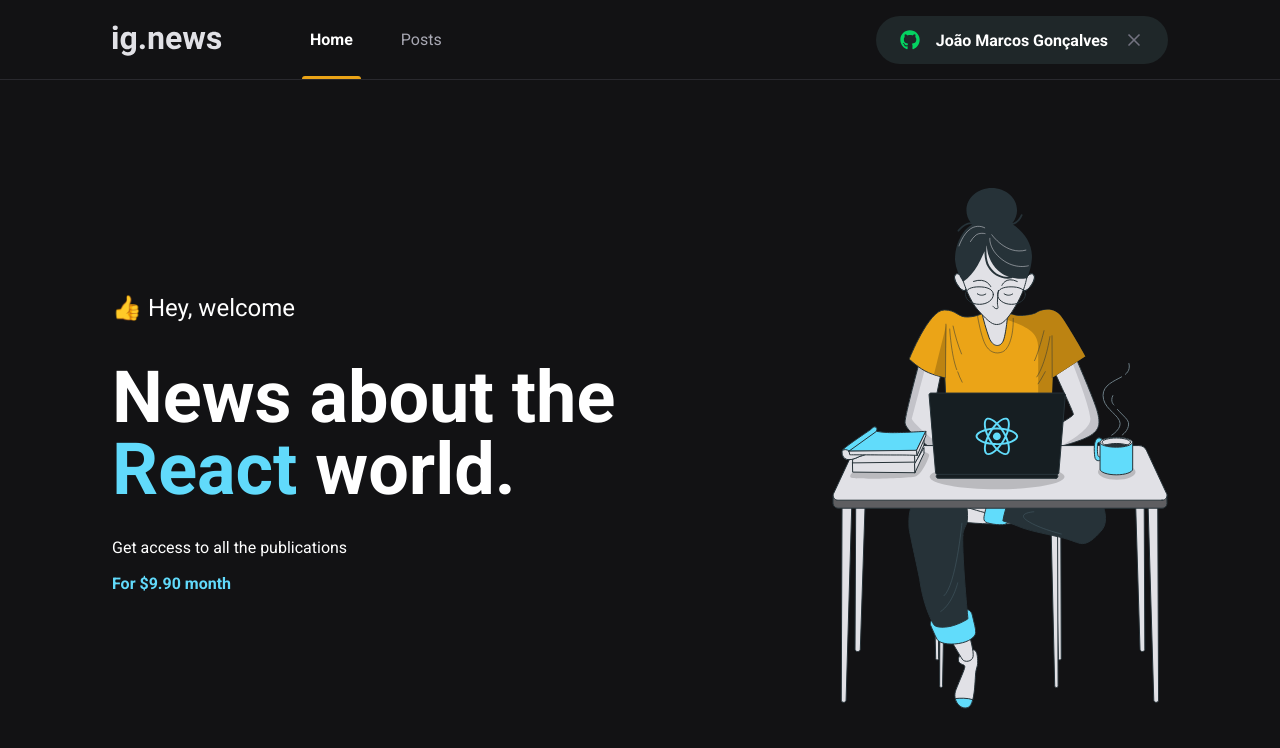
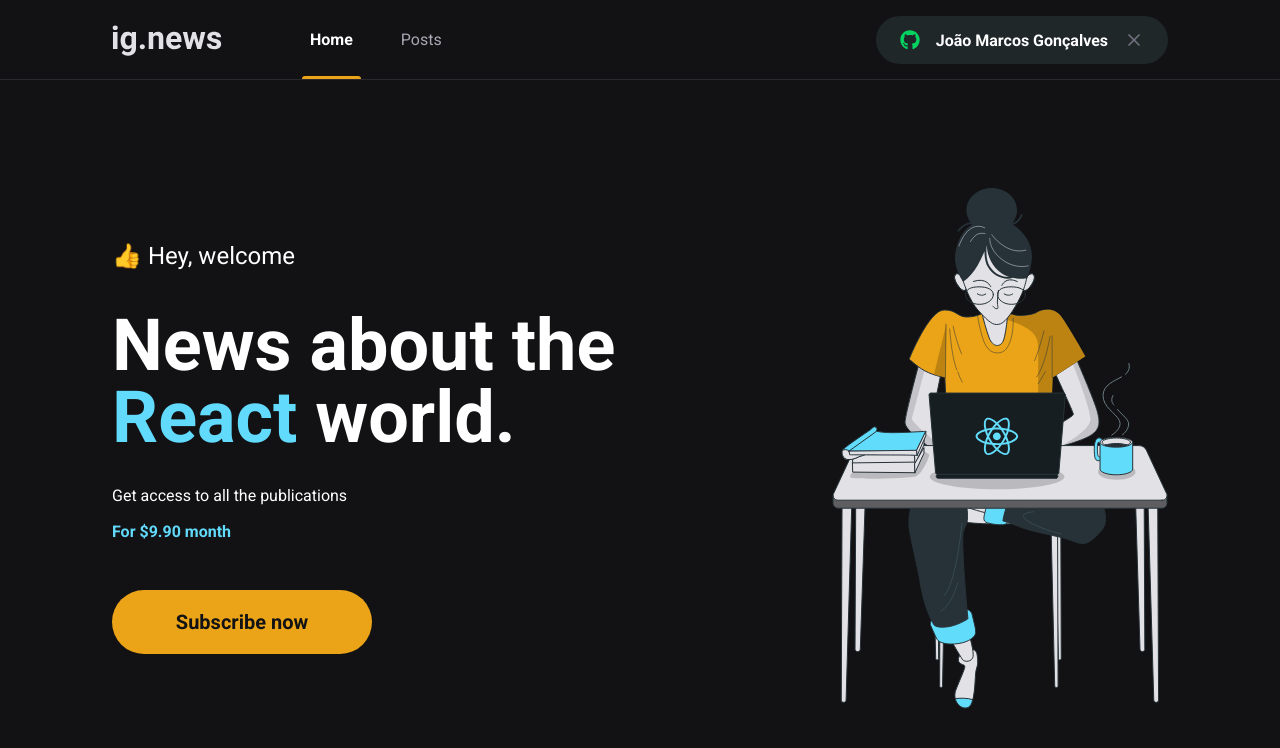
Before and after one commit to JonneBR/IgniteNews, a Next.js app: page / in a window 1280 px wide. Shown: the top 748 px of the page. Built offline with nearby package versions, Linux system fonts and the light colour scheme.

Commit message:
creating button component subscribe

```diff
--- /dev/null
+++ b/src/components/SubscribeButton/index.tsx
@@ -0,0 +1,10 @@
+import React from "react";
+import styles from "./styles.module.scss";
+
+export function SubscribeButton() {
+  return (
+    <button type="button" className={styles.subscribeButton}>
+      Subscribe now
+    </button>
+  );
+}
--- /dev/null
+++ b/src/components/SubscribeButton/styles.module.scss
@@ -0,0 +1,20 @@
+.subscribeButton {
+  width: 260px;
+  height: 4rem;
+  border: 0;
+  border-radius: 2rem;
+  background: var(--yellow-500);
+  color: var(--gray-900);
+  font-size: 1.25rem;
+  font-weight: bold;
+
+  display: flex;
+  align-items: center;
+  justify-content: center;
+
+  transition: filter 0.2s;
+
+  &:hover {
+    filter: brightness(0.8);
+  }
+}
--- a/src/pages/home.module.scss
+++ b/src/pages/home.module.scss
@@ -36,4 +36,7 @@
       font-weight: bold;
     }
   }
+  button {
+    margin-top: 2.5rem;
+  }
 }
--- a/src/pages/index.tsx
+++ b/src/pages/index.tsx
@@ -1,4 +1,5 @@
 import Head from 'next/head';
+import { SubscribeButton } from '../components/SubscribeButton';
 
 import styles from './home.module.scss'
 export default function Home() {
@@ -14,6 +15,7 @@
           <p> Get access to all the publications <br/>
           <span>For $9.90 month</span>
           </p>
+          <SubscribeButton/>
         </section>
       <img src="/images/avatar.svg" alt="avatar"/>
       </main>
```
